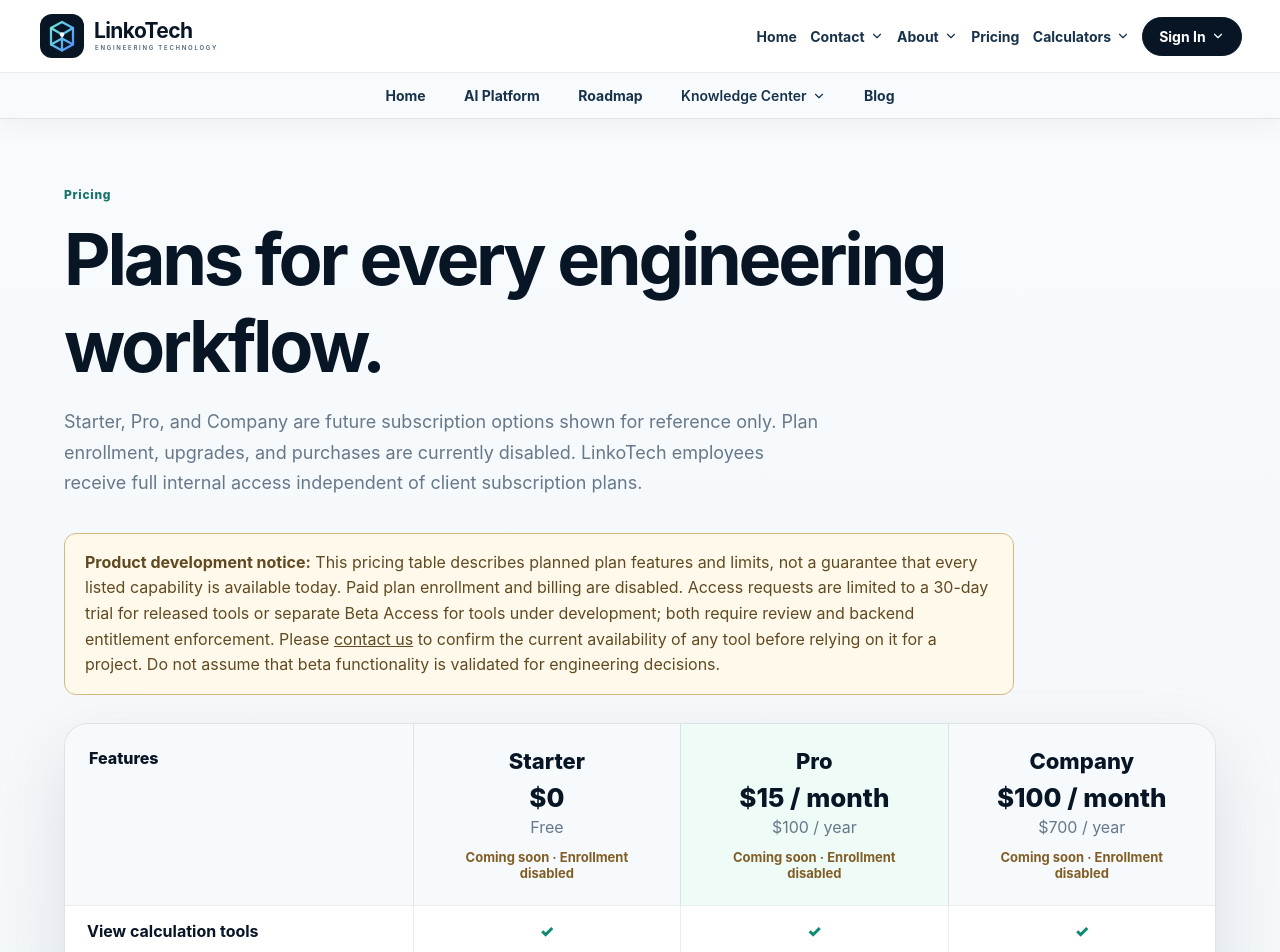
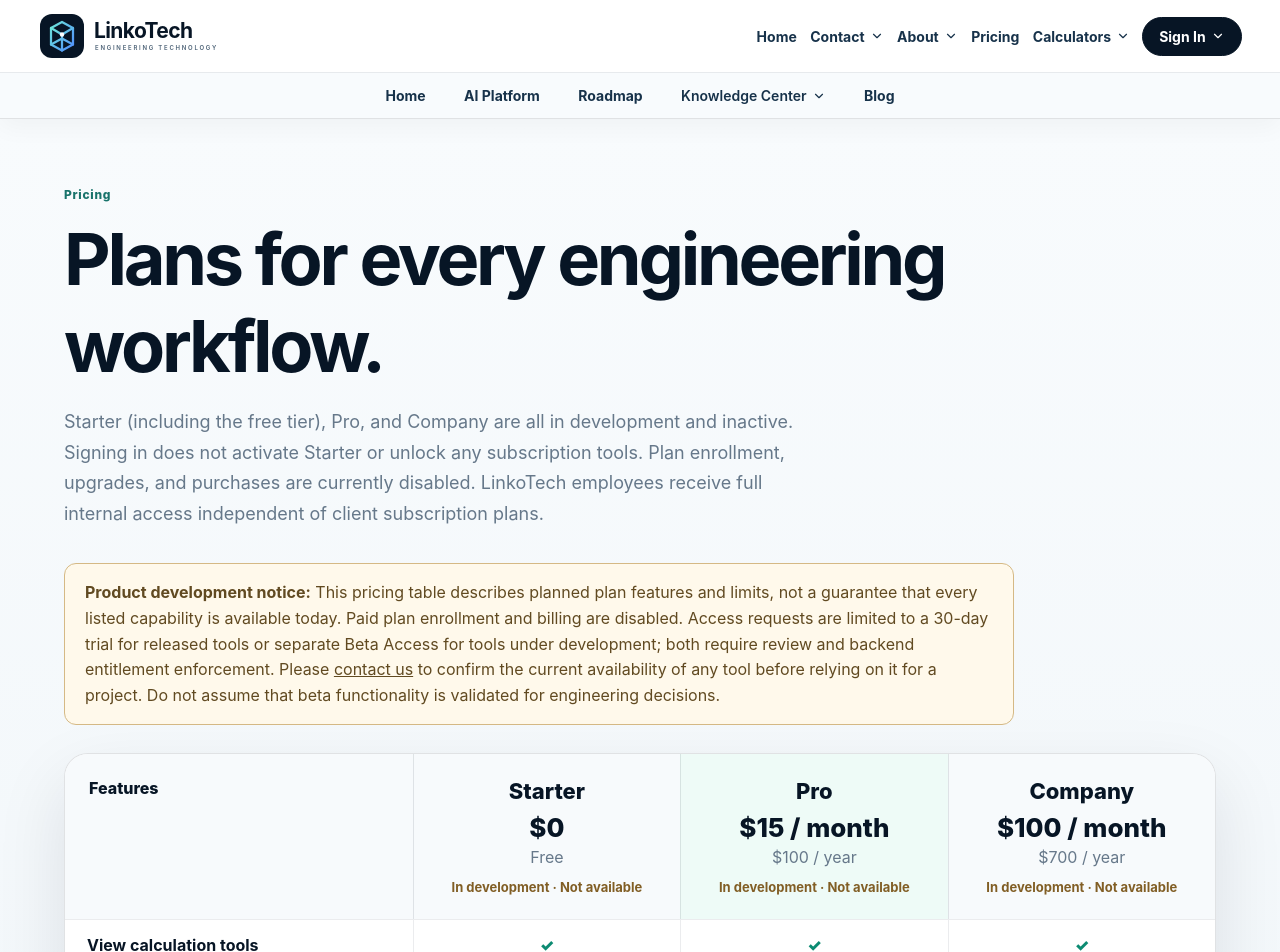
Before and after one commit to dehghoon/Main-website, a Next.js app: page /pricing in a window 1280 px wide. Shown: the top 952 px of the page. Built offline with nearby package versions, Linux system fonts and the light colour scheme; no server answers.

Commit message:
Explicitly mark free Starter, Pro and Company as inactive; no login-based plan entitlement

```diff
--- a/app/pricing/page.tsx
+++ b/app/pricing/page.tsx
@@ -23,12 +23,12 @@ export default function PricingPage() {
       <section style={{maxWidth:1180,margin:"0 auto"}}>
         <span className="eyebrow">Pricing</span>
         <h1 style={{fontSize:"clamp(42px,6vw,72px)",margin:"12px 0 14px",letterSpacing:"-.045em"}}>Plans for every engineering workflow.</h1>
-        <p style={{maxWidth:760,color:"#66788a",fontSize:18,lineHeight:1.7,marginBottom:34}}>Starter, Pro, and Company are future subscription options shown for reference only. Plan enrollment, upgrades, and purchases are currently disabled. LinkoTech employees receive full internal access independent of client subscription plans.</p>
+        <p style={{maxWidth:760,color:"#66788a",fontSize:18,lineHeight:1.7,marginBottom:34}}>Starter (including the free tier), Pro, and Company are all in development and inactive. Signing in does not activate Starter or unlock any subscription tools. Plan enrollment, upgrades, and purchases are currently disabled. LinkoTech employees receive full internal access independent of client subscription plans.</p>
         <div role="note" style={{maxWidth:950,padding:"16px 20px",marginBottom:28,border:"1px solid #d5b985",borderRadius:12,background:"#fff9eb",color:"#614a21",lineHeight:1.6}}><strong>Product development notice:</strong> This pricing table describes planned plan features and limits, not a guarantee that every listed capability is available today. Paid plan enrollment and billing are disabled. Access requests are limited to a 30-day trial for released tools or separate Beta Access for tools under development; both require review and backend entitlement enforcement. Please <a href="/contact" style={{textDecoration:"underline"}}>contact us</a> to confirm the current availability of any tool before relying on it for a project. Do not assume that beta functionality is validated for engineering decisions.</div>
 
         <div style={{display:"grid",gridTemplateColumns:"minmax(220px,1.3fr) repeat(3,minmax(170px,1fr))",border:"1px solid rgba(7,21,37,.12)",borderRadius:24,overflow:"hidden",background:"white",boxShadow:"0 28px 70px rgba(7,21,37,.10)"}}>
           <div style={{padding:24,background:"#f7fafc",fontWeight:800}}>Features</div>
-          {plans.map(plan => <div key={plan.name} style={{padding:24,textAlign:"center",background:plan.featured?"#eefbf7":"#f7fafc",borderLeft:"1px solid rgba(7,21,37,.10)"}}><div style={{fontWeight:850,fontSize:22}}>{plan.name}</div><div style={{fontWeight:850,fontSize:26,marginTop:8}}>{plan.price}</div><div style={{color:"#66788a",marginTop:4}}>{plan.cadence}</div><div aria-label={`${plan.name} enrollment unavailable`} style={{marginTop:12,fontSize:13,fontWeight:750,color:"#815e25"}}>Coming soon · Enrollment disabled</div></div>)}
+          {plans.map(plan => <div key={plan.name} style={{padding:24,textAlign:"center",background:plan.featured?"#eefbf7":"#f7fafc",borderLeft:"1px solid rgba(7,21,37,.10)"}}><div style={{fontWeight:850,fontSize:22}}>{plan.name}</div><div style={{fontWeight:850,fontSize:26,marginTop:8}}>{plan.price}</div><div style={{color:"#66788a",marginTop:4}}>{plan.cadence}</div><div aria-label={`${plan.name} enrollment unavailable`} style={{marginTop:12,fontSize:13,fontWeight:750,color:"#815e25"}}>In development · Not available</div></div>)}
           {rows.flatMap((row,ri)=>[
             <div key={`l-${ri}`} style={{padding:"15px 22px",borderTop:"1px solid rgba(7,21,37,.08)",fontWeight:650}}>{row[0]}</div>,
             ...row.slice(1).map((cell,ci)=><div key={`${ri}-${ci}`} style={{padding:"15px 18px",borderTop:"1px solid rgba(7,21,37,.08)",borderLeft:"1px solid rgba(7,21,37,.08)",textAlign:"center",fontWeight:cell==="✓"?900:650,color:cell==="✓"?"#0c8b72":"#526577"}}>{cell}</div>)
```
